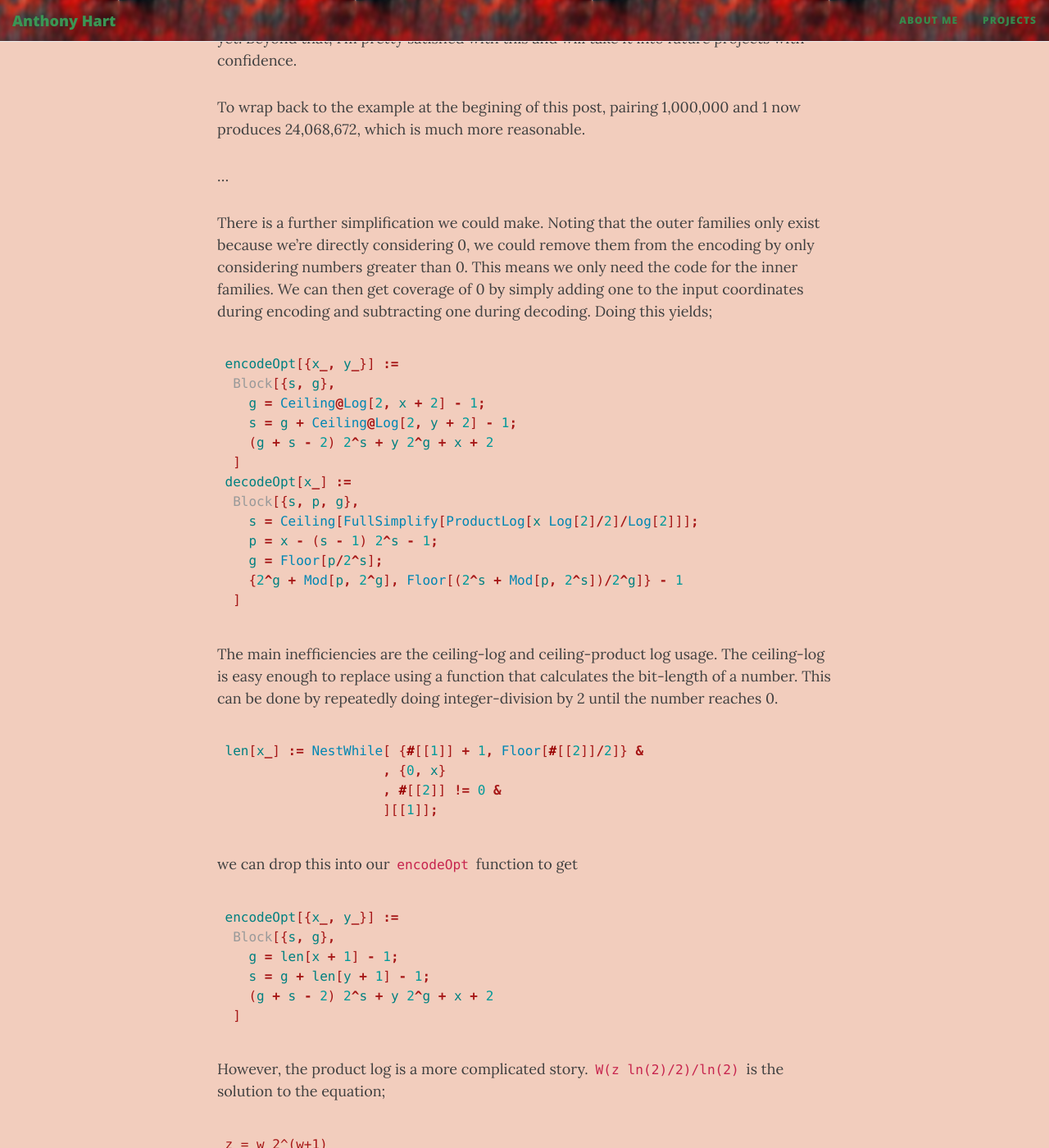
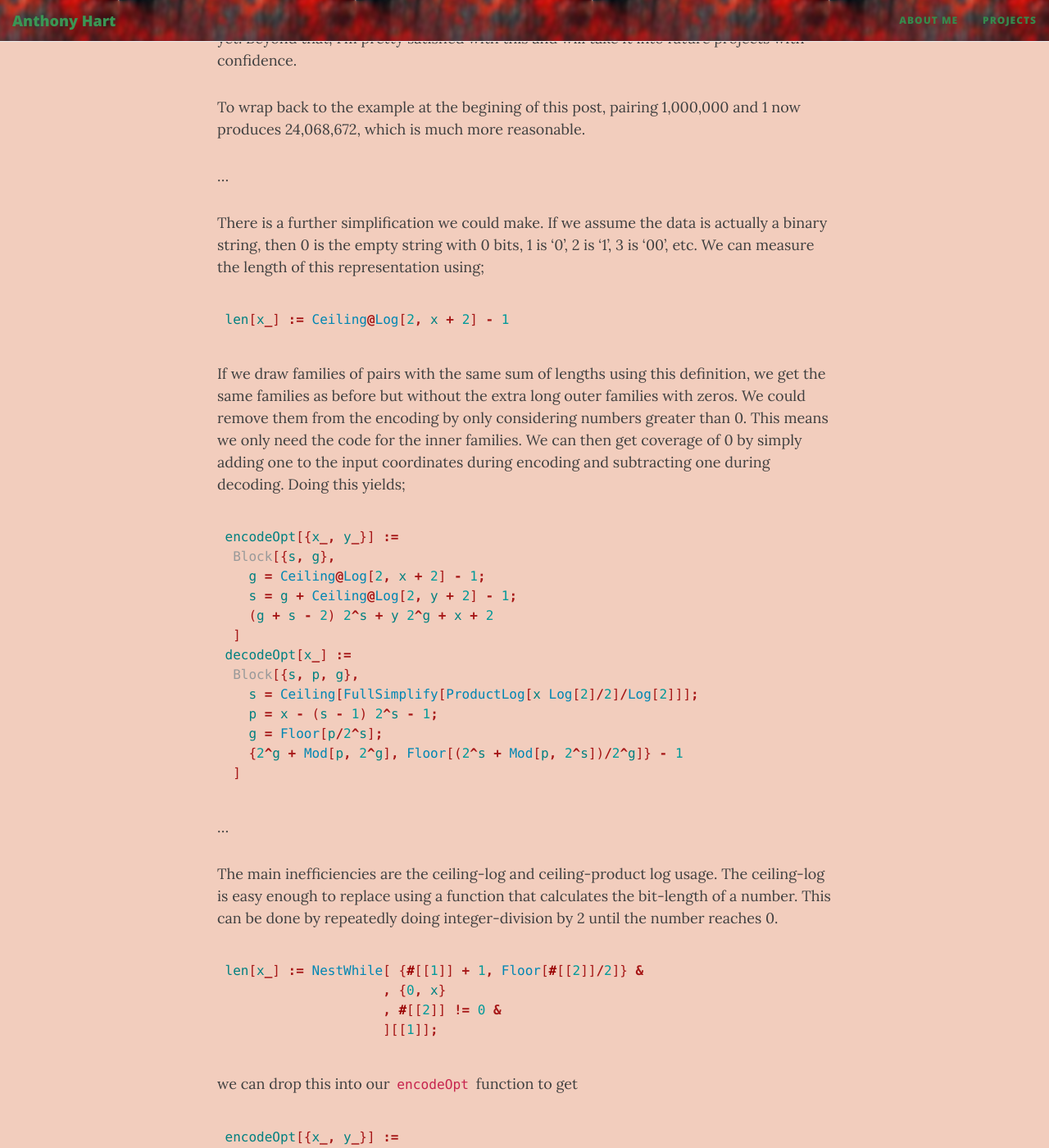
Before and after one commit to AHartNtkn/AHartNtkn.github.io, a Jekyll site: the page built from _posts/2021-11-29-An-Optimal-and-Feasible-Pairing-Function.md, in a window 1280 px wide and 1400 px high, scrolled down 6573 px. Shown: the whole window at 82% size. Built offline with Jekyll 4.4.1, drawn with Linux system fonts in a browser that asks for light colours; nearby versions of some CDN libraries.

Commit message:
Add context for simplified pairing

````diff
--- a/_posts/2021-11-29-An-Optimal-and-Feasible-Pairing-Function.md
+++ b/_posts/2021-11-29-An-Optimal-and-Feasible-Pairing-Function.md
@@ -170,7 +170,13 @@ To wrap back to the example at the begining of this post, pairing 1,000,000 and
 
 ...
 
-There is a further simplification we could make. Noting that the outer families only exist because we're directly considering 0, we could remove them from the encoding by only considering numbers greater than 0. This means we only need the code for the inner families. We can then get coverage of 0 by simply adding one to the input coordinates during encoding and subtracting one during decoding. Doing this yields;
+There is a further simplification we could make. If we assume the data is actually a binary string, then 0 is the empty string with 0 bits, 1 is '0', 2 is '1', 3 is '00', etc. We can measure the length of this representation using;
+
+```mathematica
+len[x_] := Ceiling@Log[2, x + 2] - 1
+```
+
+If we draw families of pairs with the same sum of lengths using this definition, we get the same families as before but without the extra long outer families with zeros. We could remove them from the encoding by only considering numbers greater than 0. This means we only need the code for the inner families. We can then get coverage of 0 by simply adding one to the input coordinates during encoding and subtracting one during decoding. Doing this yields;
 
 ```mathematica
 encodeOpt[{x_, y_}] :=
@@ -187,6 +193,8 @@ decodeOpt[x_] :=
    {2^g + Mod[p, 2^g], Floor[(2^s + Mod[p, 2^s])/2^g]} - 1
  ]
 ```
+
+...
 
 The main inefficiencies are the ceiling-log and ceiling-product log usage. The ceiling-log is easy enough to replace using a function that calculates the bit-length of a number. This can be done by repeatedly doing integer-division by 2 until the number reaches 0.
 
````
